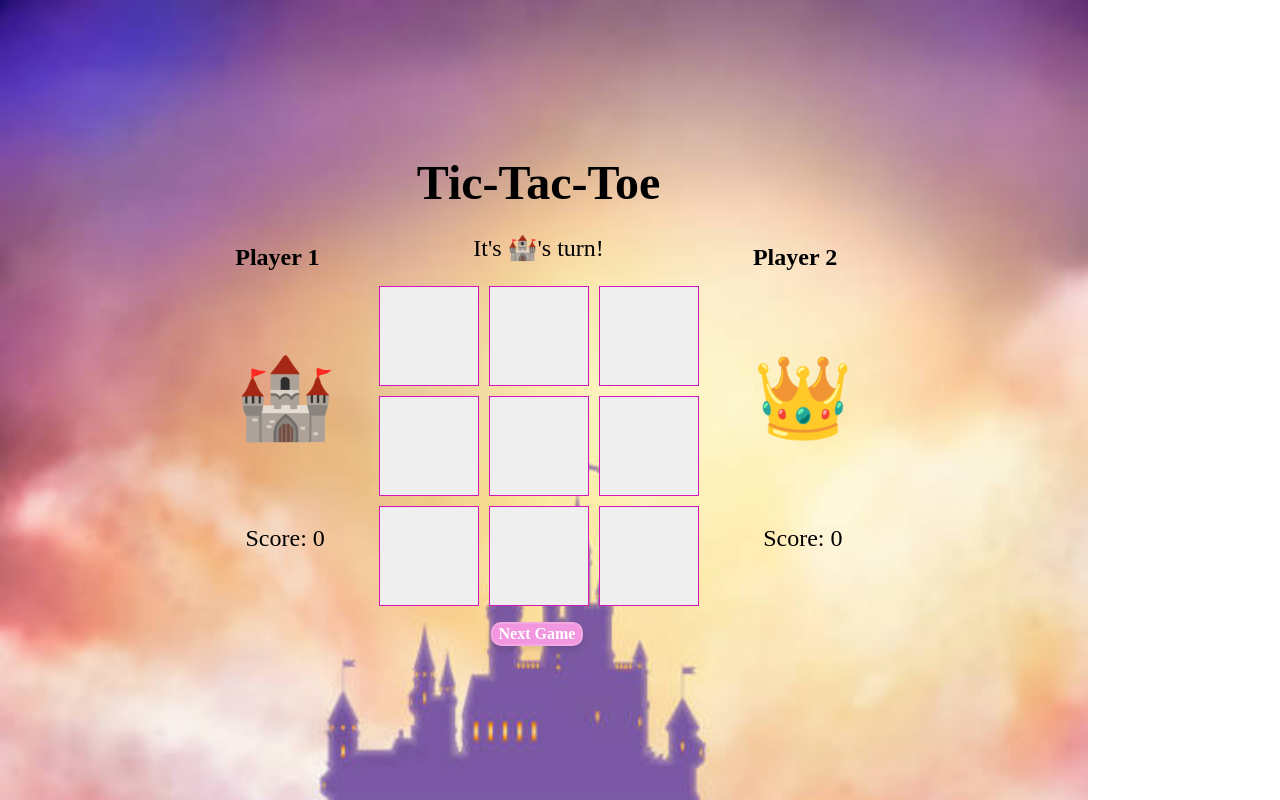
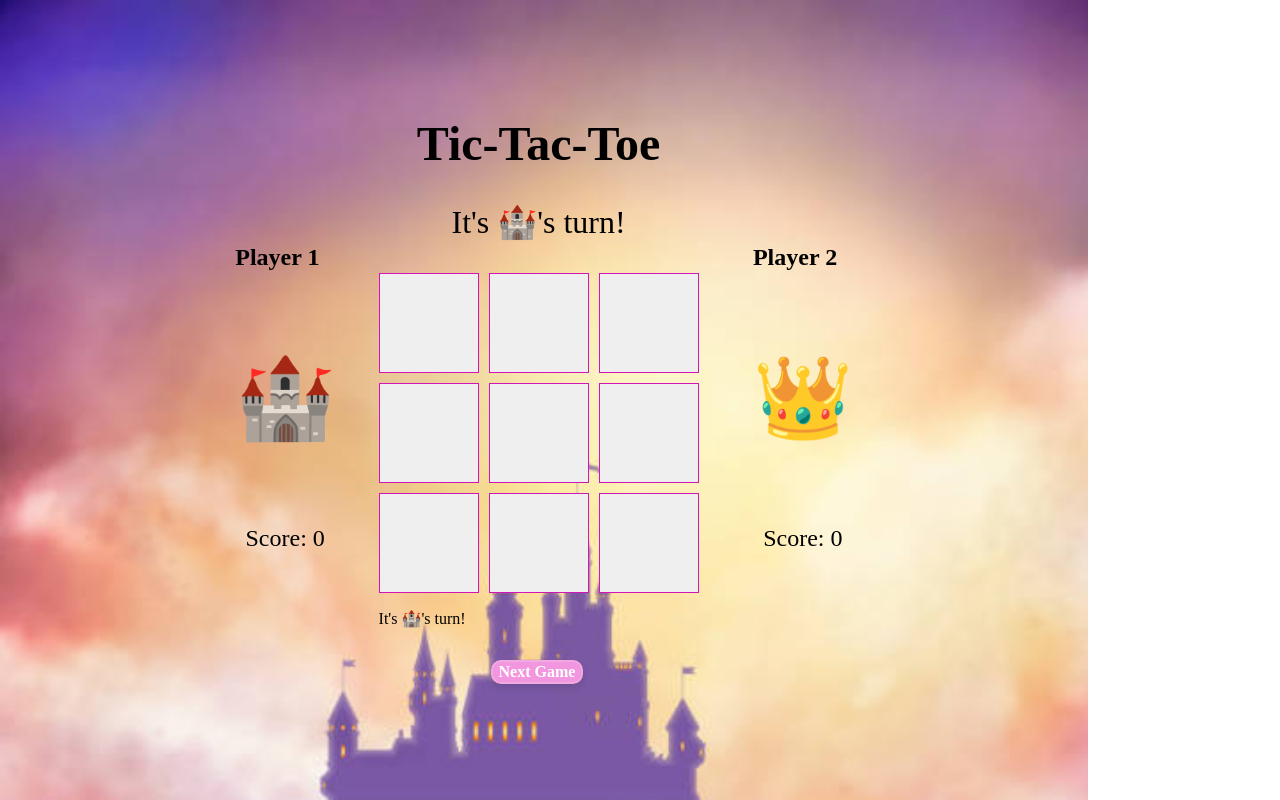
Before and after one commit to Jnguyen615/tic-tac-toe-react, a React (Create React App) app: page / in a window 1280 px wide. Built offline with nearby package versions, Linux system fonts and the light colour scheme; a web font is replaced by a local one.

Commit message:
Clean up files

```diff
--- a/src/components/App/App.scss
+++ b/src/components/App/App.scss
@@ -46,5 +46,5 @@
 
 .turn {
   text-align: center;
-  font-size: 1.5em;
+  font-size: 2em;
 }
--- a/src/components/Board/Board.js
+++ b/src/components/Board/Board.js
@@ -1,5 +1,5 @@
 import React, { useState, useEffect } from 'react';
-import './Board.scss'
+import './Board.scss';
 
 const Board = ({ gameBoard, onWin, onTokenPlaced }) => {
   const [gameState, setGameState] = useState(gameBoard);
@@ -19,8 +19,8 @@ const Board = ({ gameBoard, onWin, onTokenPlaced }) => {
         setCurrentToken(currentToken === '🏰' ? '👑' : '🏰');
         return newGameState;
       });
+      onTokenPlaced();
     }
-    onTokenPlaced()
   };
 
   const checkWinner = () => {
@@ -62,7 +62,11 @@ const Board = ({ gameBoard, onWin, onTokenPlaced }) => {
           </button>
         ))}
       </div>
-      {winningMessage && <p>{winningMessage}</p>}
+      {winner ? (
+        <p className='winning-message'>{winningMessage}</p>
+      ) : (
+        <p className='turn-message'>It's {currentToken === '🏰' ? '🏰' : '👑'}'s turn!</p>
+      )}
       <button className='next-game-btn' onClick={resetGame}>Next Game</button>
     </div>
   );
--- a/src/components/Board/Board.scss
+++ b/src/components/Board/Board.scss
@@ -39,3 +39,8 @@
 .next-game-btn:hover {
   background-color: #ee28ca;
 }
+
+.winning-message {
+   font-size: 2em;
+   text-align: center;
+}
--- a/src/components/PlayerOne/PlayerOne.scss
+++ b/src/components/PlayerOne/PlayerOne.scss
@@ -1,6 +1,5 @@
 .token {
   font-size: 5em;
-  // margin: 0;
 }
 
 .player-one, player-two {
```
Also changed, not shown: src/components/App/App.js (+0 -42 lines).
